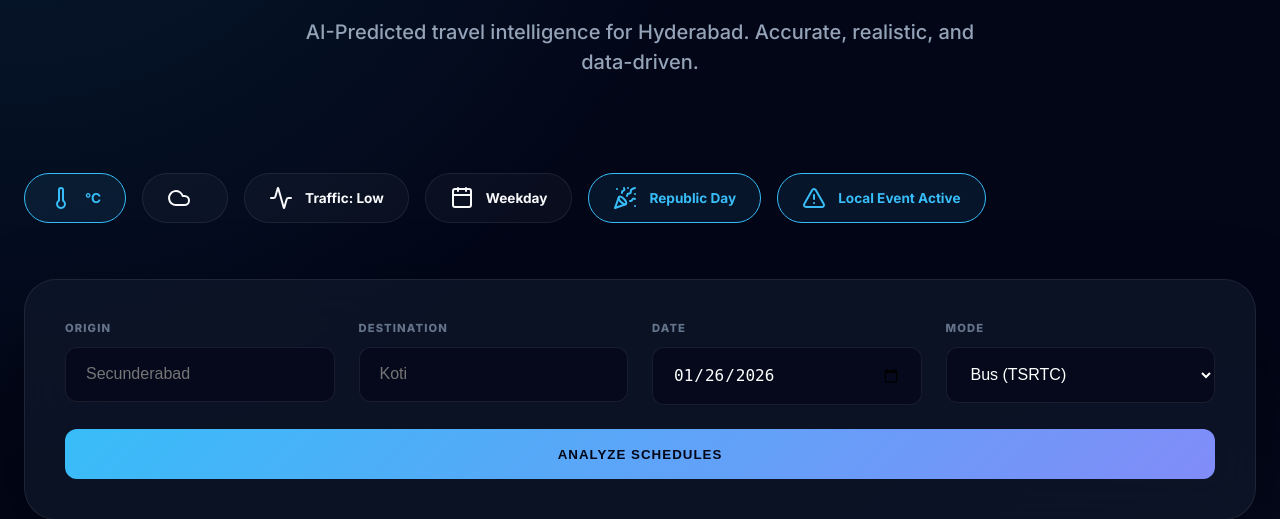
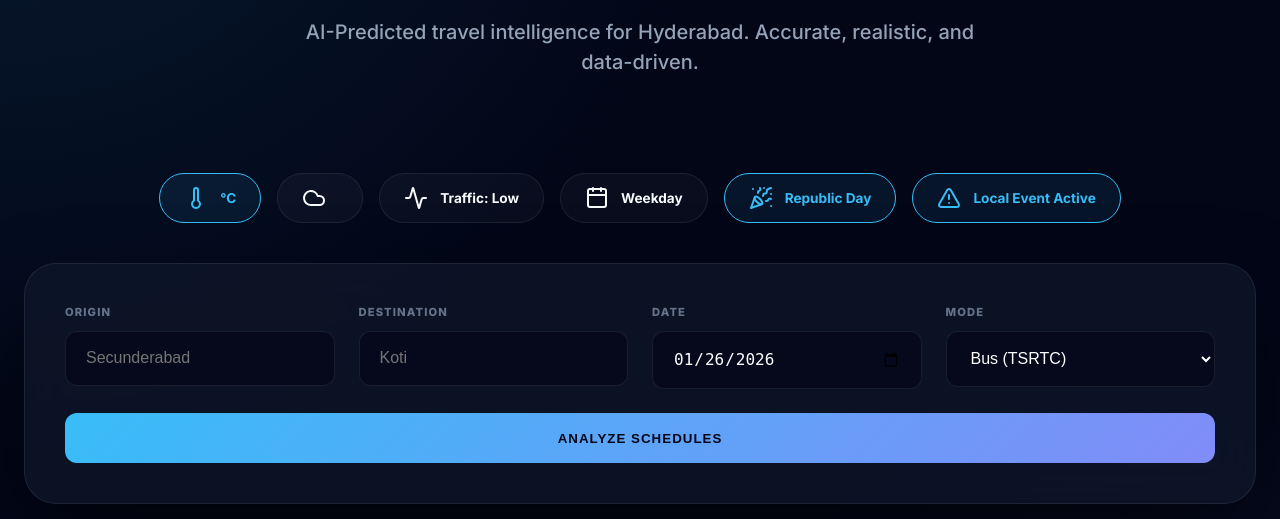
Before and after one commit to MuthikellaSrihari2004/public_transport_delay_prediction, a Flask app: page / in a window 1280 px wide. Shown: the part 299-818 px from the top of the page. Run offline with Flask 3, Linux system fonts and the light colour scheme.

Commit message:
Center alignment for sensor bar in dashboard

```diff
--- a/static/css/style.css
+++ b/static/css/style.css
@@ -238,13 +238,11 @@ header {
 .sensor-bar {
     display: flex;
     gap: 1rem;
-    overflow-x: auto;
-    padding-bottom: 1rem;
+    justify-content: center;
+    flex-wrap: wrap;
+    overflow-x: visible;
+    padding-bottom: 0;
     margin-bottom: 2.5rem;
-    -ms-overflow-style: none;
-    /* IE/Edge */
-    scrollbar-width: none;
-    /* Firefox */
 }
 
 .sensor-bar::-webkit-scrollbar {
```
